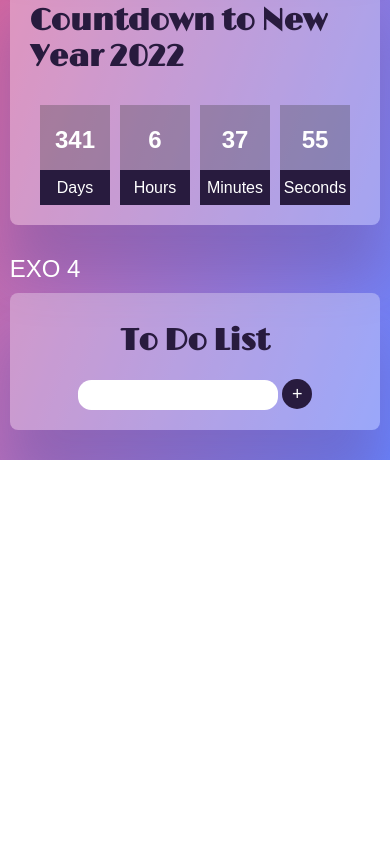
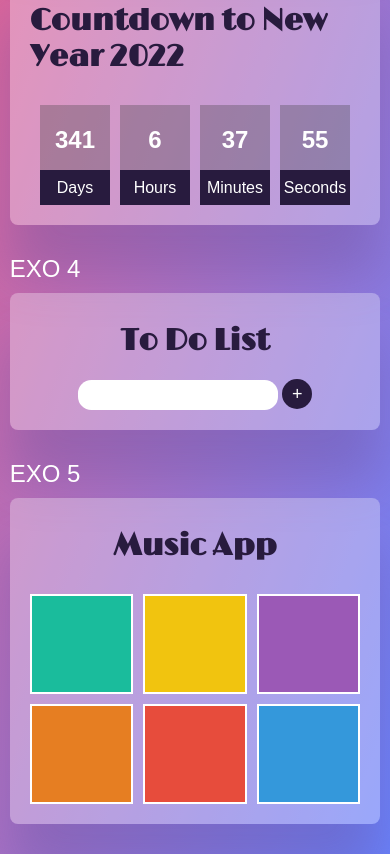
Before and after one commit to jblanc-artis/exo-js-bases-Artis, a plain HTML site: page index.html in a window 390 px wide. Shown: the part 632-1486 px from the top of the page. Before the commit the page ends 1092 px from the top, so only its background shows below. Drawn offline with nearby package versions, Linux system fonts and the light colour scheme.

Commit message:
second commit

```diff
--- a/app.js
+++ b/app.js
@@ -74,3 +74,16 @@ addToDoButton.addEventListener('click', () => {
 		toDoContainer.removeChild(paragraph);
 	});
 });
+
+// EXO 5
+window.addEventListener('load', () => {
+	const sounds = document.querySelectorAll('.sound');
+	const pads = document.querySelectorAll('.pads div');
+
+	pads.forEach((pad, index) => {
+		pad.addEventListener('click', function() {
+			sounds[index].currentTime = 0;
+			sounds[index].play();
+		});
+	});
+});
--- a/index.html
+++ b/index.html
@@ -58,6 +58,36 @@
                 <div class="to-dos" id="toDoContainer"></div>
             </div>
         </section>
+
+        <!-- EXO 5 -->
+        <h2>EXO 5</h2>
+        <section id="musicApp" class="flex column">
+            <h1 class="title">Music App</h1>
+            <div class="pads flex">
+                <div class="pad1">
+                    <audio class="sound" src="sounds/bubbles.mp3"></audioclass>
+                </div>
+                <div class="pad2">
+                    <audio class="sound" src="sounds/clay.mp3"></audio>
+                </div>
+                <div class="pad3">
+                    <audio class="sound" src="sounds/confetti.mp3"></audio>
+
+                </div>
+                <div class="pad4">
+                    <audio class="sound" src="sounds/glimmer.mp3"></audio>
+
+                </div>
+                <div class="pad5">
+                    <audio class="sound" src="sounds/moon.mp3"></audio>
+
+                </div>
+                <div class="pad6">
+                    <audio class="sound" src="sounds/ufo.mp3"></audio>
+
+                </div>
+            </div>
+        </section>
     </main>
     <!-- SCRIPT -->
     <script src="app.js"></script>
--- a/style.css
+++ b/style.css
@@ -44,12 +44,12 @@ button:hover {
 	box-shadow: 5px 5px 0 yellow;
 }
 
-button:focus {
+/* button:focus {
 	background: #281b3e !important;
 	box-shadow: none;
 	color: white;
 	outline: none;
-}
+} */
 
 section {
 	height: 50vh;
@@ -200,6 +200,51 @@ p {
 	display: block;
 }
 
+/* EXO 5 */
+
+#musicApp {
+	gap: 30px;
+}
+.pads {
+	width: 100%;
+	/* border: 4px solid white; */
+	gap: 10px;
+}
+
+.pads > * {
+	height: 100px;
+	width: 100px;
+	flex: 1;
+	cursor: pointer;
+	border: 2px solid white;
+	transition: .2s;
+}
+
+.pads > *:hover {
+	transform: scale(1.1);
+	box-shadow: 0 10px 20px rgba(57, 57, 57, .2);
+}
+
+.pad1 {
+	background: #1abc9c;
+}
+.pad2 {
+	background: #f1c40f;
+}
+.pad3 {
+	background: #9b59b6;
+}
+.pad4 {
+	background: #e67e22;
+}
+.pad5 {
+	background: #e74c3c;
+}
+.pad6 {
+	background: #3498db;
+}
+
+/* --------------------------------MEDIA QUERIES-------------------------------- */
 @media (max-width: 880px) {
 	section {
 		height: auto;
@@ -234,6 +279,15 @@ p {
 		gap: 10px;
 		flex-wrap: wrap;
 	}
+
+	.pads {
+		display: grid;
+		grid-template-columns: repeat(3, 1fr);
+	}
+
+	.pads > * {
+		width: 100%;
+	}
 }
 @media (max-width: 350px) {
 	.countdown {
@@ -245,4 +299,12 @@ p {
 		height: auto;
 		padding-bottom: 50px;
 	}
+
+	#inputField {
+		width: 150px;
+	}
+
+	.pads {
+		grid-template-columns: repeat(2, 1fr);
+	}
 }
```
Also changed, not shown: 6 other files.
